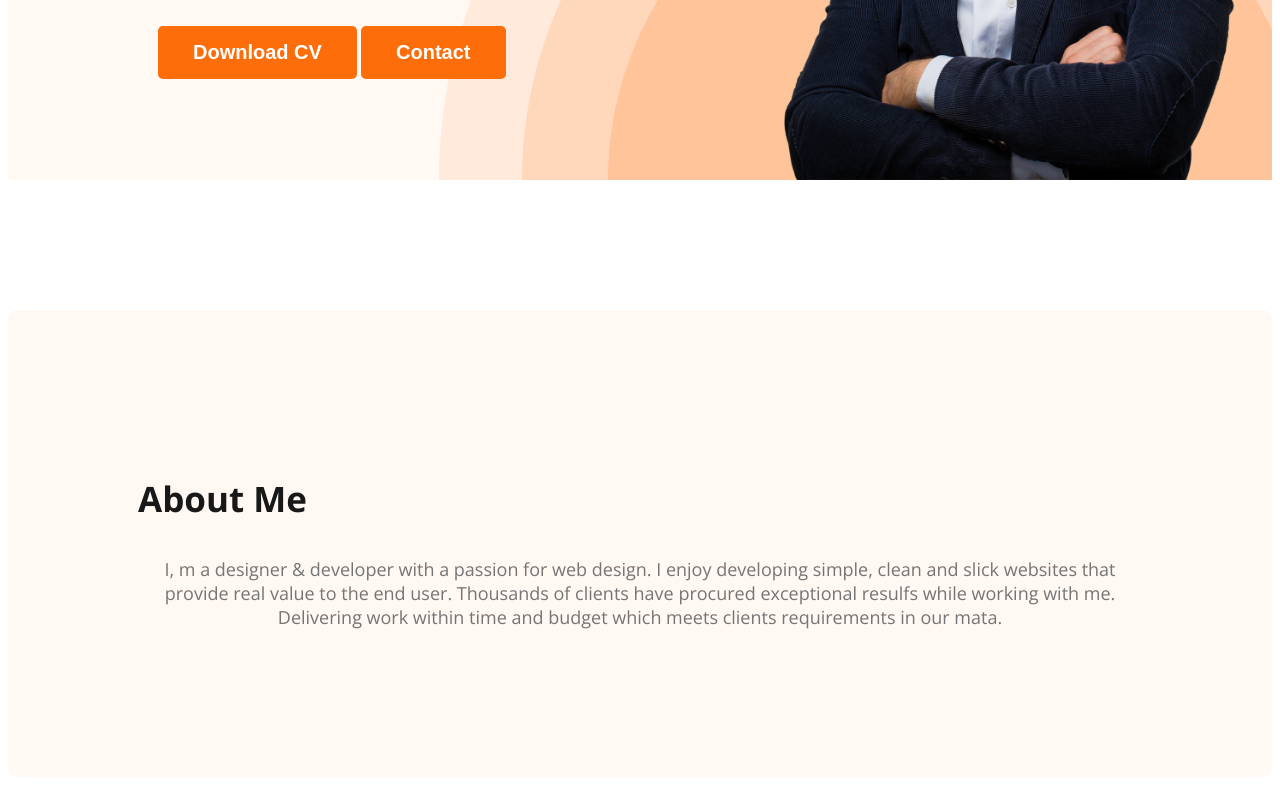
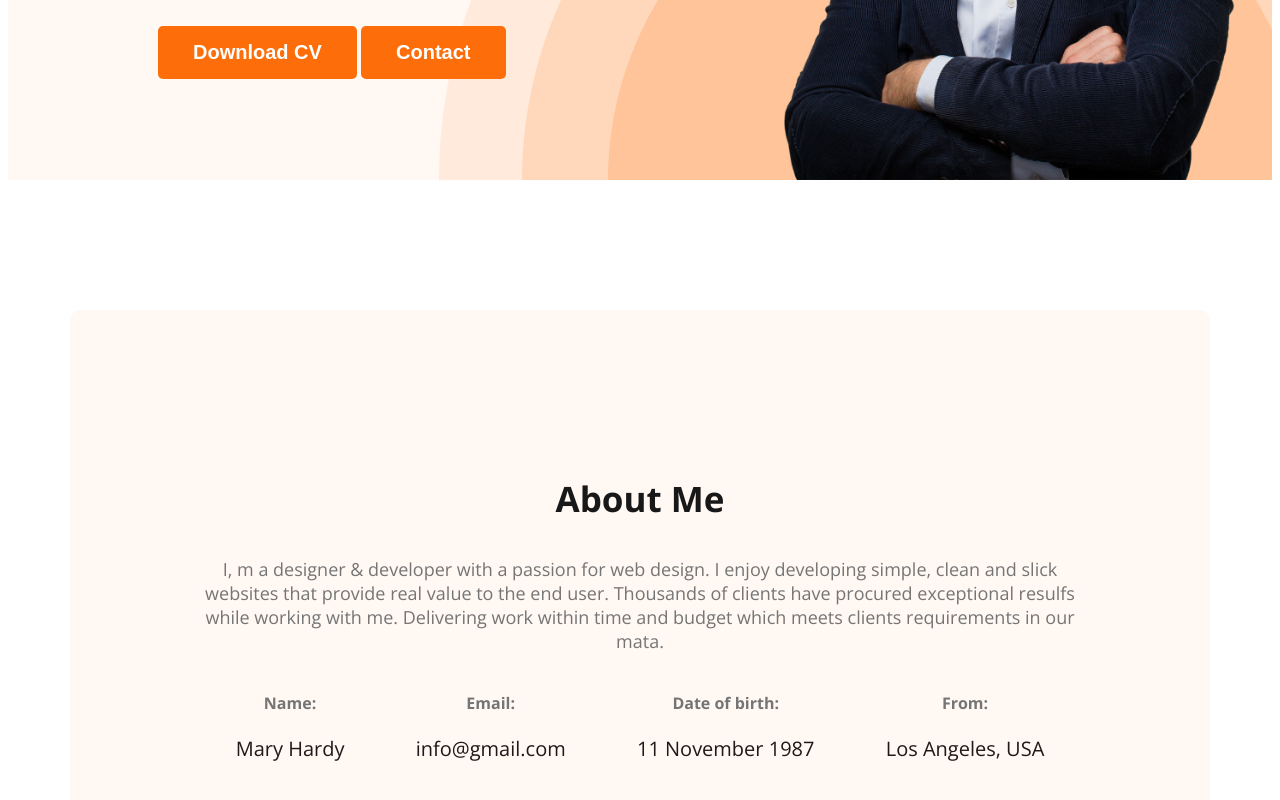
Before and after one commit to anikmondol/developer-website, a plain HTML site: page index.html in a window 1280 px wide. Shown: the part 588-1388 px from the top of the page. Drawn offline with nearby package versions, Linux system fonts and the light colour scheme.

Commit message:
added about information

```diff
--- a/index.html
+++ b/index.html
@@ -35,6 +35,27 @@
        <section class="about">
         <h3 class="section-title">About Me</h3>
         <p class="section-description">I, m a designer & developer with a passion for web design. I enjoy developing simple, clean and slick websites that provide real value to the end user. Thousands of clients have procured exceptional resulfs while working with me. Delivering work within time and budget which meets clients requirements in our mata.</p>
+        <div class="about-info-container">
+            <!-- .about-info*4>h4.info-title+p.info-description -->
+            <div class="about-info">
+                <h4 class="info-title">Name: </h4>
+                <p class="info-description">Mary Hardy</p>
+            </div>
+            <div class="about-info">
+                <h4 class="info-title">Email:
+                    </h4>
+                <p class="info-description">info@gmail.com</p>
+            </div>
+            <div class="about-info">
+                <h4 class="info-title">Date of birth:
+                </h4>
+                <p class="info-description">11 November 1987</p>
+            </div>
+            <div class="about-info">
+                <h4 class="info-title">From:</h4>
+                <p class="info-description">Los Angeles, USA</p>
+            </div>
+        </div>
        </section>
     </main>
     <footer>
--- a/style/Portfolio .css
+++ b/style/Portfolio .css
@@ -97,11 +97,30 @@ nav a{
 }
 
 /* main section style */
-
+main{
+    max-width: 1140px;
+    margin: 0 auto;
+}
 /* about section style */
 .about{
     padding: 130px;
+    text-align: center;
     border-radius: 10px;
     background-color: #FFF8F3;
     margin: 130px 0px;
 }
+.about-info-container{
+    display: flex;
+    justify-content: space-around;
+}
+.about-info{
+    text-align: center;
+}
+.info-title{
+    color: #757575;
+}
+.info-description{
+    color: #211919;
+    font-size: 20px;
+    font-weight: 400;
+}
```
